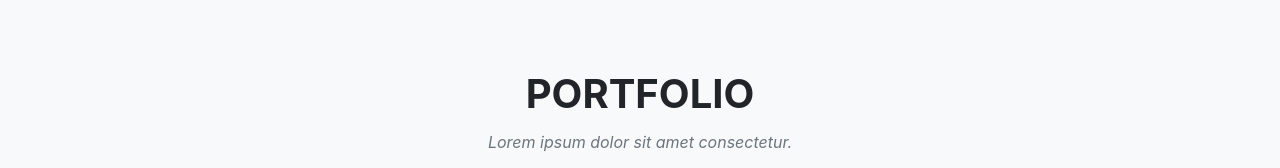
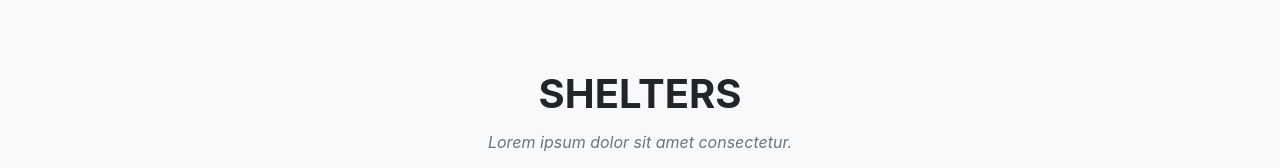
Before and after one commit to KyleCieskiewicz/storm-shelter-frontend, a React (Create React App) app: page / in a window 1280 px wide. Shown: the part 1536-1704 px from the top of the page. Built offline with nearby package versions, Linux system fonts and the light colour scheme.

Commit message:
changed headers

```diff
--- a/src/components/Portfolio.jsx
+++ b/src/components/Portfolio.jsx
@@ -6,7 +6,7 @@ export default ({ portfolioLinks }) => {
         <div className="container">
           <div className="row">
             <div className="col-lg-12 text-center">
-              <h2 className="section-heading text-uppercase">Portfolio</h2>
+              <h2 className="section-heading text-uppercase">Shelters</h2>
               <h3 className="section-subheading text-muted">Lorem ipsum dolor sit amet consectetur.</h3>
             </div>
           </div>
```
